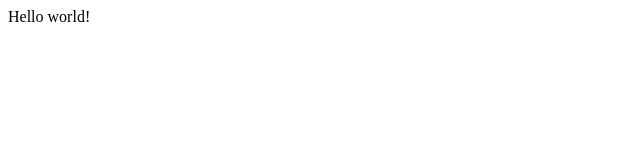
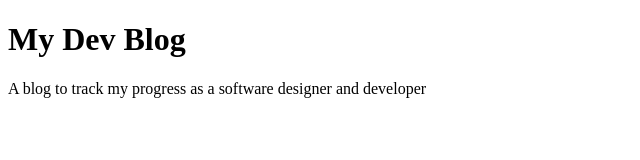
Before and after one commit to imbrikis/blog-dev-gatsby, a Gatsby site: page / in a window 1280 px wide. Shown: the whole page, without its empty margins (0-640 px from the left). Built offline with nearby package versions, Linux system fonts and the light colour scheme; Gatsby itself is replaced by a stand-in of ours.

Commit message:
first commit

```diff
--- a/gatsby-config.js
+++ b/gatsby-config.js
@@ -5,6 +5,10 @@
  */
 
 module.exports = {
-  /* Your site config here */
+  siteMetadata: {
+    title: "My Dev Blog",
+    description:
+      "A blog to track my progress as a software designer and developer",
+  },
   plugins: [],
 }
--- a/src/pages/index.js
+++ b/src/pages/index.js
@@ -1,5 +1,24 @@
 import React from "react"
+import { graphql } from "gatsby"
 
-export default function Home() {
-  return <div>Hello world!</div>
+export default function Home({ data }) {
+  const { title, description } = data.site.siteMetadata
+
+  return (
+    <div>
+      <h1>{title}</h1>
+      <p>{description}</p>
+    </div>
+  )
 }
+
+export const pageQuery = graphql`
+  query MetadataQuery {
+    site {
+      siteMetadata {
+        title
+        description
+      }
+    }
+  }
+`
```
Also changed, not shown: README.md.
